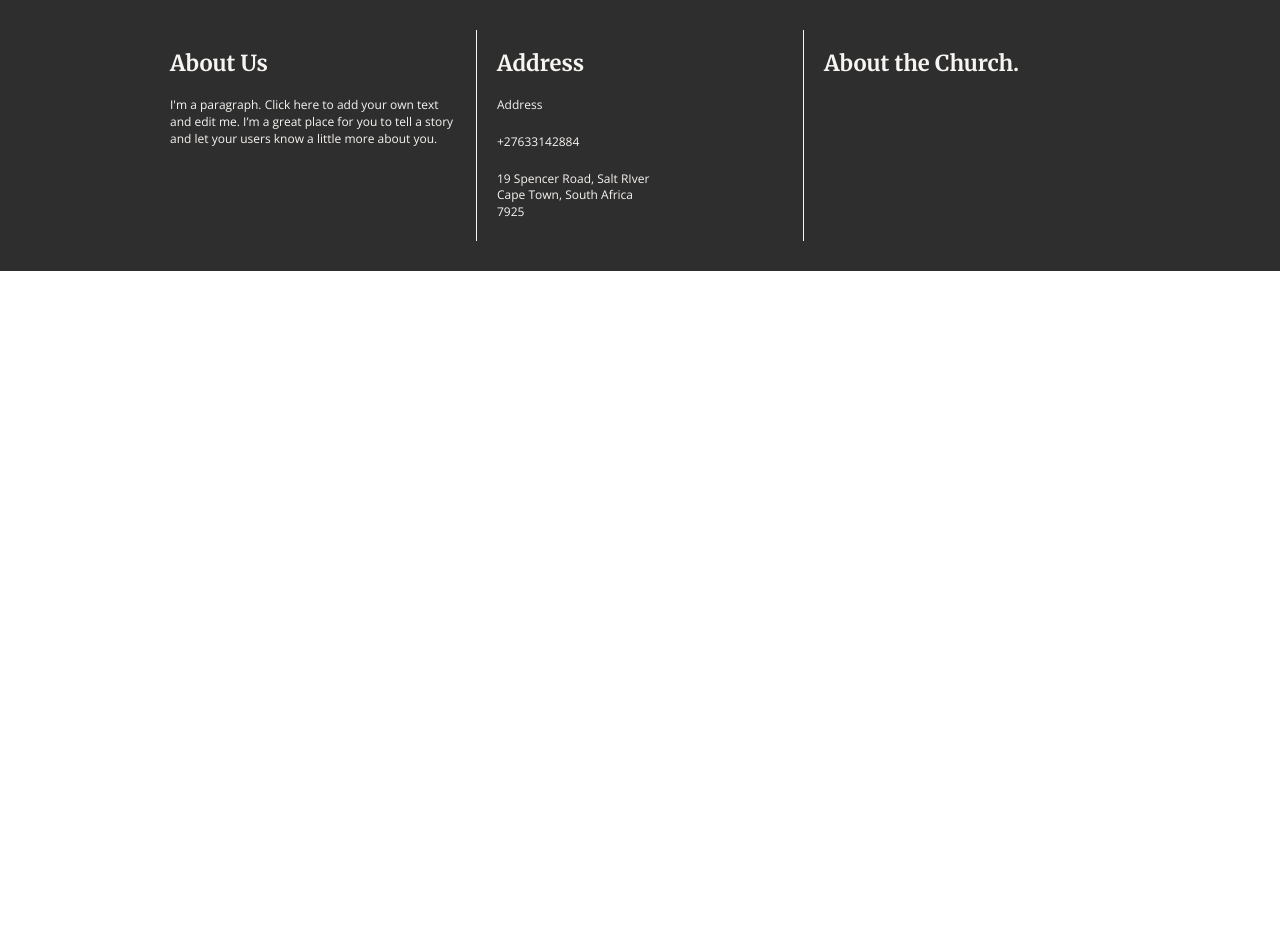
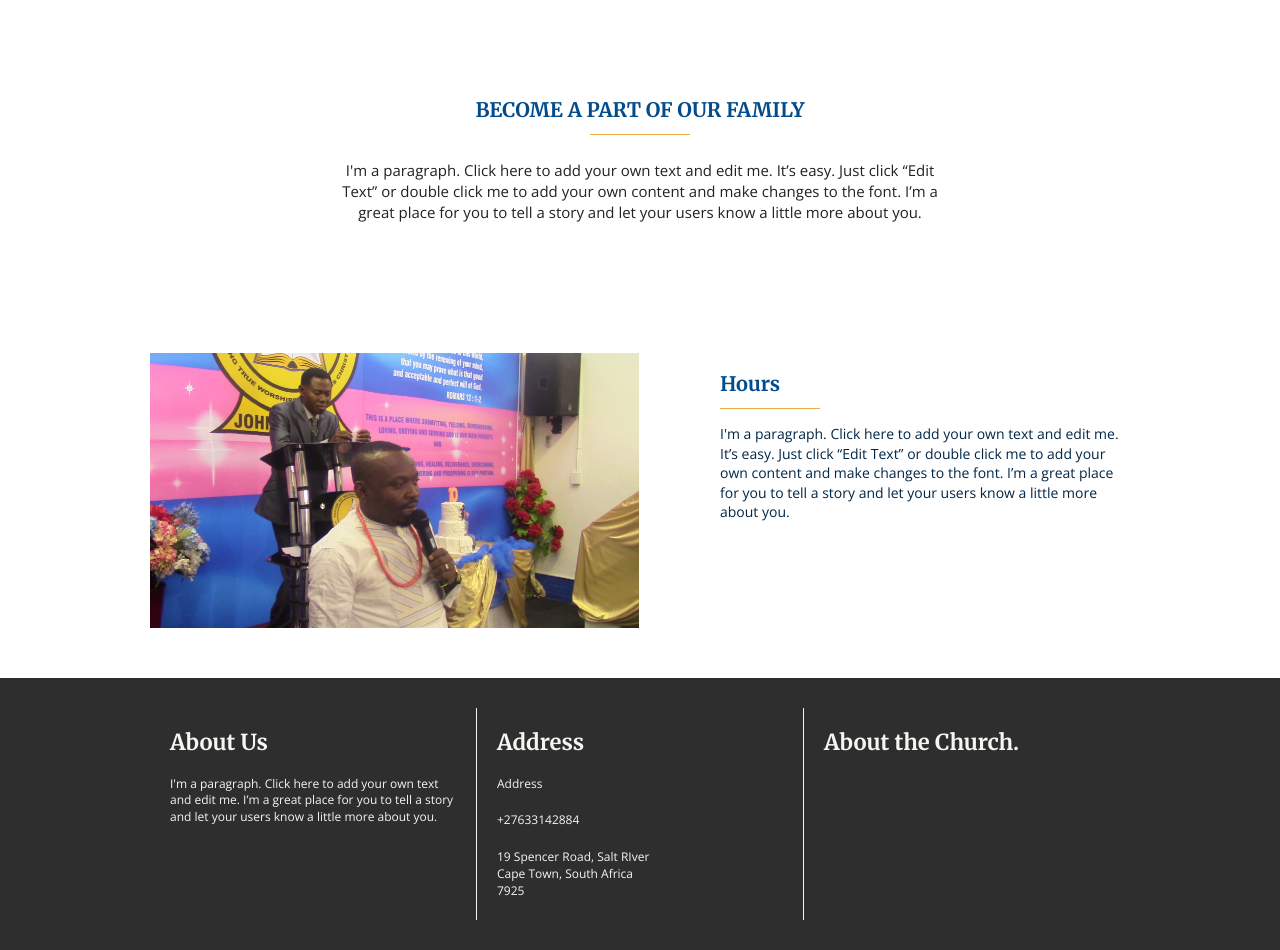
Before and after one commit to riyaadh47/hilary, a Jekyll site: the page built from _pages/services.html, in a window 1280 px wide. Shown: the part 456-1406 px from the top of the page. Built offline with Jekyll 4.4.1, drawn with Linux system fonts in a browser that asks for light colours; before the commit the page ends 900 px from its top, so only the background shows below that.

Commit message:
Services completed

```diff
--- a/_data/content.json
+++ b/_data/content.json
@@ -54,5 +54,14 @@
       "heading": "FIND YOUR FAITH",
       "content": "I'm a paragraph. Click here to add your own text and edit me. It’s easy. Just click “Edit Text” or double click me to add your own content and make changes to the font. I’m a great place for you to tell a story and let your users know a little more about you..."
     }
+  ],
+
+  "services" : [
+    {
+      "image" : "img/IMG_0017.JPG",
+      "heading" : "Hours",
+      "content" : "I'm a paragraph. Click here to add your own text and edit me. It’s easy. Just click “Edit Text” or double click me to add your own content and make changes to the font. I’m a great place for you to tell a story and let your users know a little more about you."
+    }
   ]
+
 }
--- a/_pages/services.html
+++ b/_pages/services.html
@@ -7,3 +7,27 @@ description: Services page
 jumbotron: "/img/IMG_0212.JPG"
 
 ---
+
+<div class="rows-container column">
+
+<section class="content-block">
+	<h2>BECOME A PART OF OUR FAMILY</h2>
+	<p>I'm a paragraph. Click here to add your own text and edit me. It’s easy. Just click “Edit Text” or double click me to add your own content and make changes to the font. I’m a great place for you to tell a story and let your users know a little more about you.</p>
+</section>
+
+
+<div class="video-block-container row">
+	{% for item in site.data.content.services %}
+		<div class="video-block">
+			<div class="video">
+				<img src="{{item.image}}">
+			</div>
+			<div class="content">
+				<h2>{{item.heading}}</h2>
+				<p>{{item.content}}</p>
+			</div>
+		</div>
+	{% endfor %}
+</div>
+
+</div>
--- a/_sass/_global.scss
+++ b/_sass/_global.scss
@@ -290,6 +290,7 @@ footer {
 	margin-bottom: 50px;
 	.video-block {
 		width: 100%;
+		max-width: 100%;
 		display: flex;
 		justify-content: space-between;
 		.video {
@@ -300,6 +301,9 @@ footer {
 			iframe {
 				width: 100%;
 				height: 100%;
+			}
+			img {
+				max-width: 100%;
 			}
 		}
 		.content {
@@ -331,3 +335,32 @@ footer {
 		}
 	}
 }
+
+.content-block {
+	width: 100%;
+	max-width: $site-width;
+	padding: 80px 0px;
+	text-align: center;
+	h2 {
+		color: $blue;
+		@include font-size(20);
+		margin-bottom: 35px;
+		font-family: $secondary-font;
+		&:after {
+			content: "";
+			display: block;
+			height: 1px;
+			width: 100px;
+			margin: 0 auto;
+			transform: translateY(10px);
+			background-color: $gold;
+		}
+	}
+	p {
+		width: 100%;
+		max-width: 600px;
+		margin: 0 auto;
+		@include font-size(15);
+		font-family: $base-font;
+	}
+}
```
